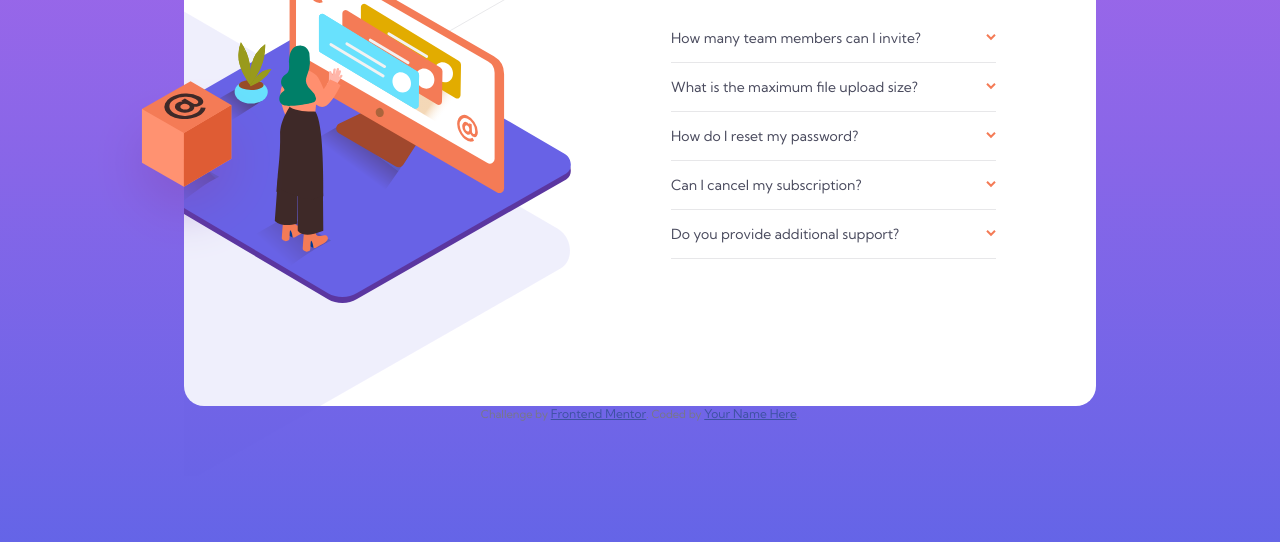
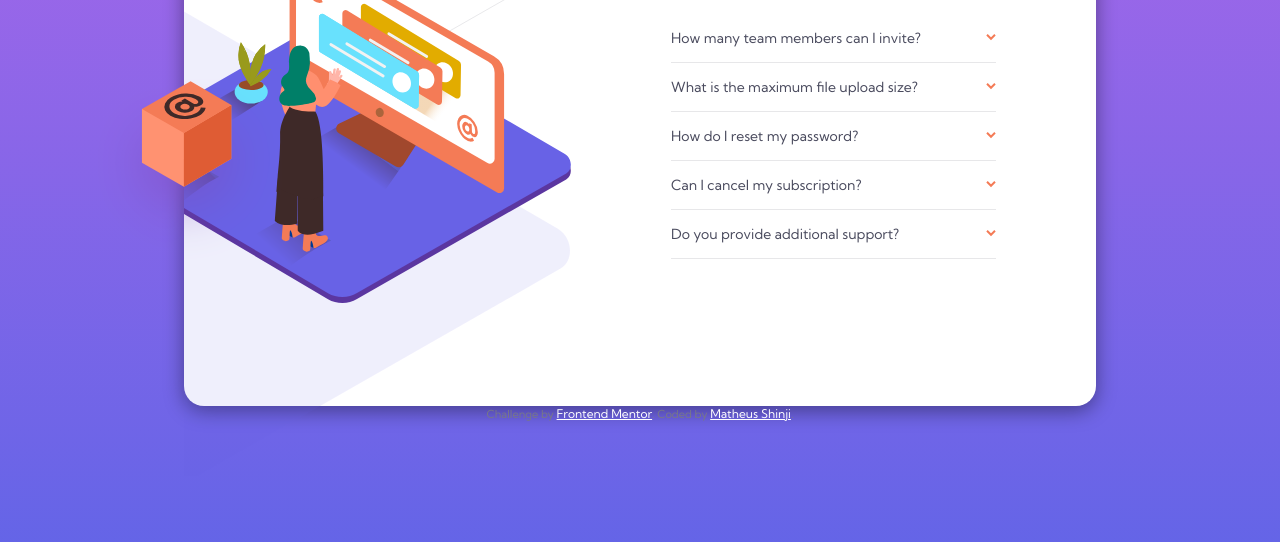
Before and after one commit to MatheusFukuyama/FAQCard, a plain HTML site: page index.html in a window 1280 px wide. Shown: the part 258-800 px from the top of the page. Drawn offline with Linux system fonts and the light colour scheme.

Commit message:
desktop pronto

```diff
--- a/css.css
+++ b/css.css
@@ -22,6 +22,7 @@ body {
 main {
     display: flex;
     background-color: white;
+    box-shadow: rgba(0,0,0,.4   ) 0px 5px 20px;
     border-radius: 20px;
 }
 
@@ -51,7 +52,7 @@ section {
     position: absolute;
     z-index: 20;
     left: -93px;
-    top: 215px
+    top: 215px;
 }
 
 .illustration {
--- a/index.html
+++ b/index.html
@@ -12,7 +12,7 @@
   <!-- Feel free to remove these styles or customise in your own stylesheet 👍 -->
   <style>
     .attribution { font-size: 11px; text-align: center; }
-    .attribution a { color: hsl(228, 45%, 44%); }
+    .attribution a { color: white; }
   </style>
 </head>
 <body>
@@ -59,7 +59,7 @@
   </main>
   <div class="attribution">
     Challenge by <a href="https://www.frontendmentor.io?ref=challenge" target="_blank">Frontend Mentor</a>.
-    Coded by <a href="#">Your Name Here</a>.
+    Coded by <a href="#">Matheus Shinji</a>.
   </div>
 
   <script src="js.js"></script>
```
